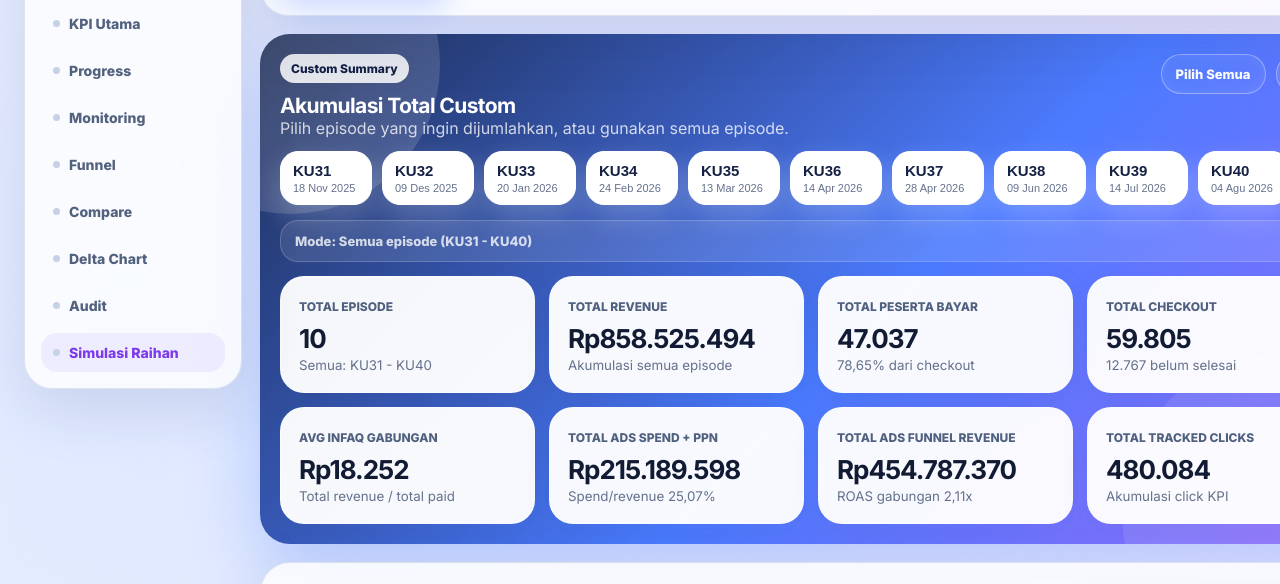
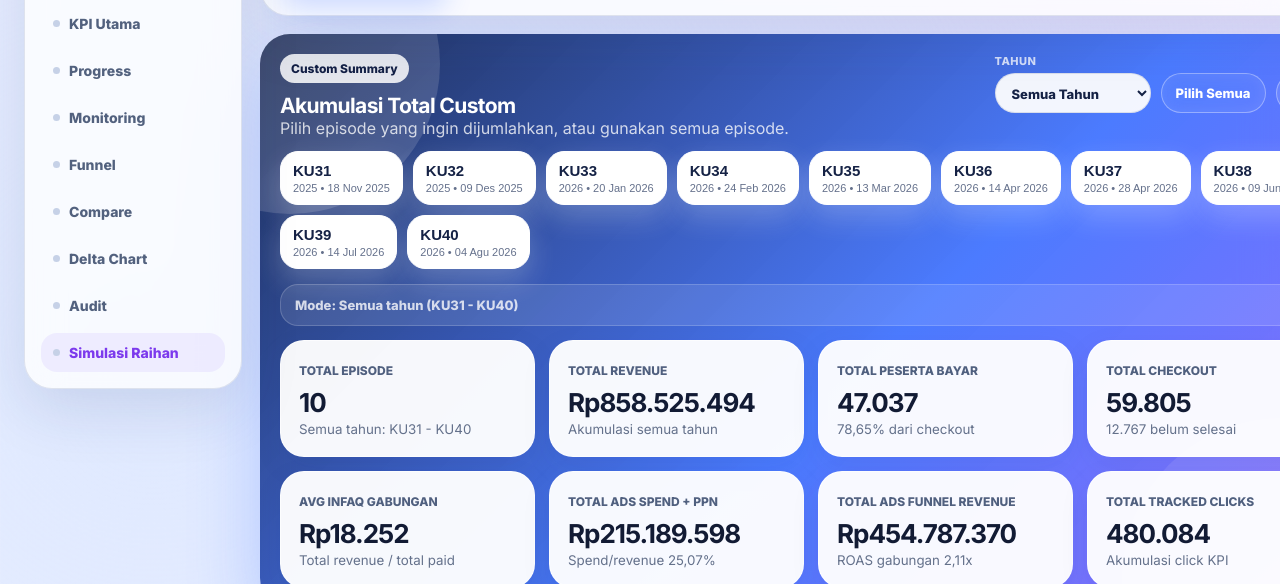
Before and after one commit to digital-pemudahijrah/raihan-katauha-dashboard, a website: page public/index.html in a window 1280 px wide. Shown: the part 213-797 px from the top of the page. Drawn offline with Linux system fonts and the light colour scheme.

Commit message:
Add year filter to cumulative summary

```diff
--- a/public/app.js
+++ b/public/app.js
@@ -1,5 +1,5 @@
 const DATA_BASE = '/data';
-const state = { episodes: [], current: null, query: '', sortBy: 'revenue', cumulativeSelection: new Set() };
+const state = { episodes: [], current: null, query: '', sortBy: 'revenue', cumulativeSelection: new Set(), cumulativeYear: 'all' };
 
 const els = {
   episodeSelect: document.querySelector('#episodeSelect'),
@@ -13,6 +13,7 @@ const els = {
   heroRoas: document.querySelector('#heroRoas'),
   cumulativeSummary: document.querySelector('#cumulativeSummary'),
   cumulativeEpisodeChips: document.querySelector('#cumulativeEpisodeChips'),
+  cumulativeYearFilter: document.querySelector('#cumulativeYearFilter'),
   cumulativeStatus: document.querySelector('#cumulativeStatus'),
   selectAllEpisodes: document.querySelector('#selectAllEpisodes'),
   clearEpisodes: document.querySelector('#clearEpisodes'),
@@ -38,14 +39,34 @@ const num = (n) => fmt.format(Math.round(Number(n) || 0));
 const pct = (n) => `${(Number(n) || 0).toFixed(2).replace('.', ',')}%`;
 const x = (n) => `${(Number(n) || 0).toFixed(2).replace('.', ',')}x`;
 const shortDate = (iso) => iso ? new Date(iso).toLocaleDateString('id-ID', { day: '2-digit', month: 'short', year: 'numeric' }) : '-';
+const episodeYear = (ep) => {
+  const raw = ep?.eventStart || ep?.jsonModifiedAt || '';
+  const match = String(raw).match(/20\d{2}/);
+  return match ? match[0] : 'Tanpa Tahun';
+};
 
 function kpiCard(label, value, note) {
   return `<div class="kpi"><span>${label}</span><strong>${value}</strong><small>${note || ''}</small></div>`;
 }
 
+function filteredCumulativeEpisodes() {
+  if (state.cumulativeYear === 'all') return state.episodes;
+  return state.episodes.filter(ep => episodeYear(ep) === state.cumulativeYear);
+}
+
 function selectedCumulativeEpisodes() {
-  const selected = state.episodes.filter(ep => state.cumulativeSelection.has(ep.episode));
-  return selected.length ? selected : state.episodes;
+  const candidates = filteredCumulativeEpisodes();
+  const selected = candidates.filter(ep => state.cumulativeSelection.has(ep.episode));
+  return selected.length ? selected : candidates;
+}
+
+function renderCumulativeYearFilter() {
+  const years = [...new Set(state.episodes.map(episodeYear))].sort();
+  els.cumulativeYearFilter.innerHTML = [
+    '<option value="all">Semua Tahun</option>',
+    ...years.map(year => `<option value="${year}">${year}</option>`)
+  ].join('');
+  els.cumulativeYearFilter.value = state.cumulativeYear;
 }
 
 function sumEpisodes(rows, key) {
@@ -53,10 +74,11 @@ function sumEpisodes(rows, key) {
 }
 
 function renderCumulativeChips() {
-  els.cumulativeEpisodeChips.innerHTML = state.episodes.map(ep => {
+  const episodes = filteredCumulativeEpisodes();
+  els.cumulativeEpisodeChips.innerHTML = episodes.map(ep => {
     const active = state.cumulativeSelection.has(ep.episode);
     return `<button type="button" class="episode-chip ${active ? 'active' : ''}" data-episode="${ep.episode}">
-      <strong>${ep.shortLabel}</strong><span>${shortDate(ep.eventStart)}</span>
+      <strong>${ep.shortLabel}</strong><span>${episodeYear(ep)} • ${shortDate(ep.eventStart)}</span>
     </button>`;
   }).join('');
 }
@@ -83,13 +105,15 @@ function renderCumulativeSummary() {
   const cumulativeRoas = totalAdsSpend ? totalAdsRevenue / totalAdsSpend : 0;
   const first = rows[0]?.shortLabel || '-';
   const last = rows.at(-1)?.shortLabel || '-';
-  const isAll = rows.length === state.episodes.length;
+  const candidates = filteredCumulativeEpisodes();
+  const isAll = rows.length === candidates.length;
+  const yearLabel = state.cumulativeYear === 'all' ? 'Semua tahun' : `Tahun ${state.cumulativeYear}`;
   els.cumulativeStatus.textContent = isAll
-    ? `Mode: Semua episode (${first} - ${last})`
-    : `Mode: Custom ${rows.length} episode terpilih (${rows.map(ep => ep.shortLabel).join(', ')})`;
+    ? `Mode: ${yearLabel} (${first} - ${last})`
+    : `Mode: ${yearLabel}, custom ${rows.length} episode terpilih (${rows.map(ep => ep.shortLabel).join(', ')})`;
   els.cumulativeSummary.innerHTML = [
-    kpiCard('Total Episode', num(rows.length), isAll ? `Semua: ${first} - ${last}` : 'Custom selection'),
-    kpiCard('Total Revenue', rp(totalRevenue), isAll ? 'Akumulasi semua episode' : 'Akumulasi episode terpilih'),
+    kpiCard('Total Episode', num(rows.length), isAll ? `${yearLabel}: ${first} - ${last}` : 'Custom selection'),
+    kpiCard('Total Revenue', rp(totalRevenue), isAll ? `Akumulasi ${yearLabel.toLowerCase()}` : 'Akumulasi episode terpilih'),
     kpiCard('Total Peserta Bayar', num(totalPaid), `${pct(checkoutToPaidPct)} dari checkout`),
     kpiCard('Total Checkout', num(totalCheckout), `${num(totalUnfinished)} belum selesai`),
     kpiCard('Avg Infaq Gabungan', rp(weightedAvgInfaq), 'Total revenue / total paid'),
@@ -288,6 +312,7 @@ async function init() {
   els.compareEpisode.value = state.episodes.at(-1)?.episode || state.episodes[0]?.episode;
   els.episodeSelect.value = state.episodes.at(-1)?.episode || 40;
   state.cumulativeSelection = new Set(state.episodes.map(ep => ep.episode));
+  renderCumulativeYearFilter();
   renderCumulativeChips();
   renderCumulativeSummary();
   renderCompare();
@@ -305,8 +330,14 @@ els.cumulativeEpisodeChips.addEventListener('click', (event) => {
   if (!chip) return;
   toggleCumulativeEpisode(Number(chip.dataset.episode));
 });
+els.cumulativeYearFilter.addEventListener('change', (event) => {
+  state.cumulativeYear = event.target.value;
+  state.cumulativeSelection = new Set(filteredCumulativeEpisodes().map(ep => ep.episode));
+  renderCumulativeChips();
+  renderCumulativeSummary();
+});
 els.selectAllEpisodes.addEventListener('click', () => {
-  state.cumulativeSelection = new Set(state.episodes.map(ep => ep.episode));
+  state.cumulativeSelection = new Set(filteredCumulativeEpisodes().map(ep => ep.episode));
   renderCumulativeChips();
   renderCumulativeSummary();
 });
--- a/public/index.html
+++ b/public/index.html
@@ -48,6 +48,12 @@
           <p>Pilih episode yang ingin dijumlahkan, atau gunakan semua episode.</p>
         </div>
         <div class="cumulative-actions">
+          <label class="cumulative-year-filter" for="cumulativeYearFilter">
+            Tahun
+            <select id="cumulativeYearFilter" aria-label="Filter akumulasi berdasarkan tahun">
+              <option value="all">Semua Tahun</option>
+            </select>
+          </label>
           <button type="button" id="selectAllEpisodes">Pilih Semua</button>
           <button type="button" id="clearEpisodes">Reset</button>
         </div>
--- a/public/styles.css
+++ b/public/styles.css
@@ -55,7 +55,9 @@ select, input { width: 100%; border: 1px solid var(--line); background: #fff; co
 .cumulative-card .section-title p, .cumulative-status { color: rgba(255,255,255,.78); }
 .cumulative-eyebrow { color: #132045; background: rgba(255,255,255,.86); margin-bottom: 10px; }
 .cumulative-title { align-items: center; }
-.cumulative-actions { display: flex; flex-wrap: wrap; gap: 10px; }
+.cumulative-actions { display: flex; flex-wrap: wrap; gap: 10px; align-items: end; }
+.cumulative-year-filter { display: grid; gap: 5px; color: rgba(255,255,255,.76); font-size: 11px; font-weight: 900; text-transform: uppercase; letter-spacing: .04em; }
+.cumulative-year-filter select { min-width: 150px; padding: 10px 34px 10px 12px; border-radius: 999px; color: #152245; background: rgba(255,255,255,.94); font-size: 13px; font-weight: 900; }
 .cumulative-actions button { border: 1px solid rgba(255,255,255,.35); border-radius: 999px; padding: 11px 14px; color: #fff; background: rgba(255,255,255,.12); font: inherit; font-size: 13px; font-weight: 900; cursor: pointer; backdrop-filter: blur(10px); }
 .cumulative-actions button:hover { background: rgba(255,255,255,.24); }
 .episode-chip-grid { padding: 0 20px 14px; display: flex; flex-wrap: wrap; gap: 10px; }
--- a/scripts/verify.mjs
+++ b/scripts/verify.mjs
@@ -15,7 +15,7 @@ for (const ep of [31, 38, 39, 40]) {
   }
 }
 const html = await fetch(base).then(r => r.text());
-for (const needle of ['Raihan KataUHA Dashboard', 'episodeSelect', 'Funnel Performance', 'Compare Episodes', 'Simulasi Raihan']) {
+for (const needle of ['Raihan KataUHA Dashboard', 'episodeSelect', 'Funnel Performance', 'Compare Episodes', 'Simulasi Raihan', 'cumulativeYearFilter']) {
   if (!html.includes(needle)) throw new Error(`Missing ${needle}`);
 }
 const simHtml = await fetch(`${base}/simulasi.html`).then(r => r.text());
```
